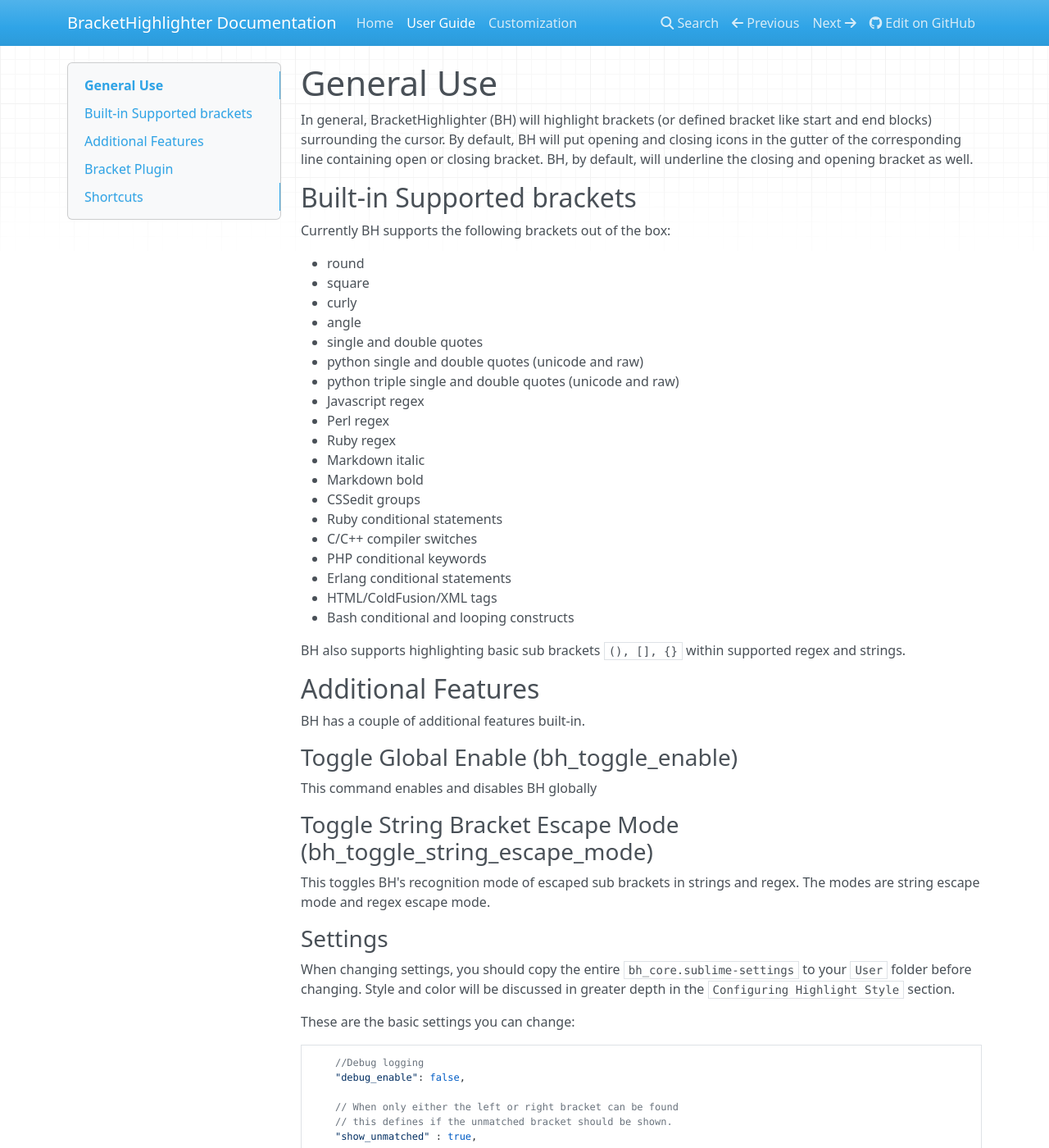
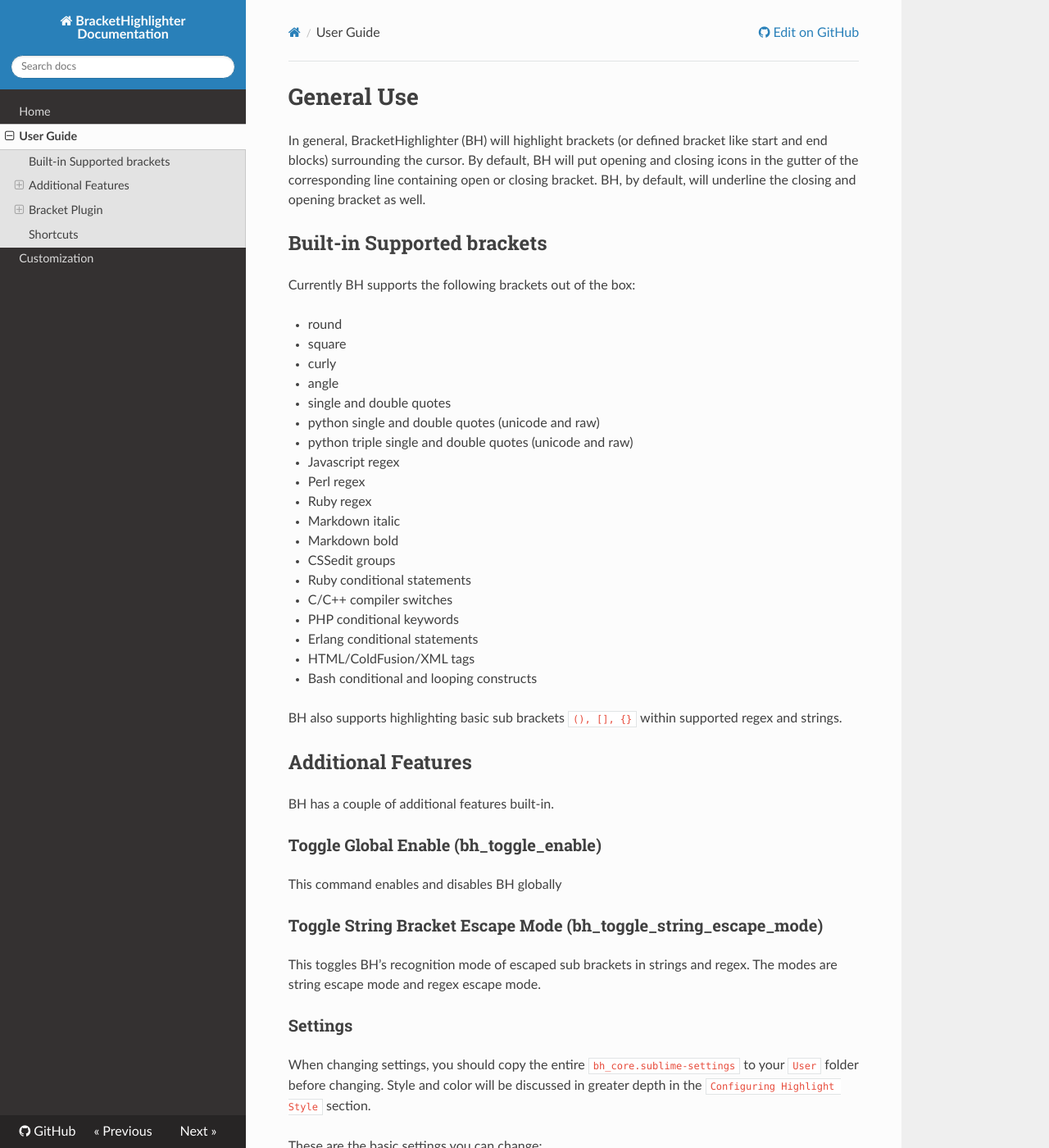
Before and after one commit to facelessuser/BracketHighlighter, an MkDocs documentation site: the page built from docs/usage.md, in a window 1280 px wide and 1400 px high. Shown: the whole window at 82% size. Built offline with MkDocs 1.6.1, drawn with Linux system fonts in a browser that asks for light colours; nearby versions of some CDN libraries; old or Windows-style settings are respelled for this version of MkDocs; some of the changed text lies outside the part shown.

Commit message:
Configure extensions and change theme

```diff
--- /dev/null
+++ b/docs/css/inlinehilite.css
@@ -0,0 +1,7 @@
+.inlinehilite.hljs {
+    display: inline;
+    background-color: transparent;
+    background: #fff;
+    border: solid 1px #e1e4e5;
+    padding: 0 5px;
+}
--- /dev/null
+++ b/docs/js/inlinehilite.js
@@ -0,0 +1,3 @@
+$( document ).ready(function() {
+    $('code.inlinehilite').each(function(i,e){hljs.highlightBlock(e);});
+});
--- a/mkdocs.yml
+++ b/mkdocs.yml
@@ -5,3 +5,21 @@
 - ['index.md', 'Home']
 - ['usage.md', 'User Guide']
 - ['customize.md', 'Customization']
+theme: readthedocs
+extra_javascript:
+- js/inlinehilite.js
+extra_css:
+- css/inlinehilite.css
+markdown_extensions:
+- markdown.extensions.extra
+- markdown.extensions.admonition
+- markdown.extensions.smarty
+- pymdownx.inlinehilite(use_pygments=False)
+- pymdownx.magiclink
+- pymdownx.betterem
+- pymdownx.tilde
+- pymdownx.caret
+- pymdownx.smartsymbols
+- pymdownx.githubemoji
+- pymdownx.tasklist
+- pymdownx.superfences
```
